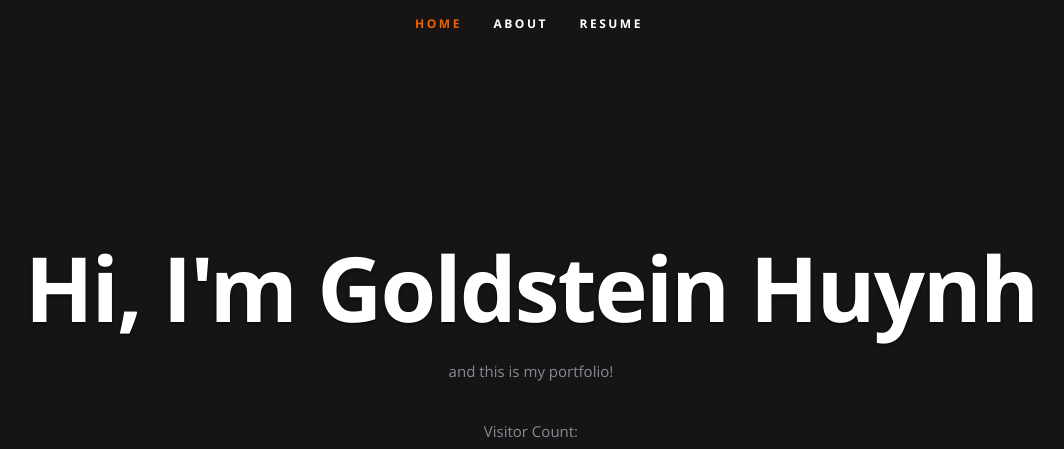
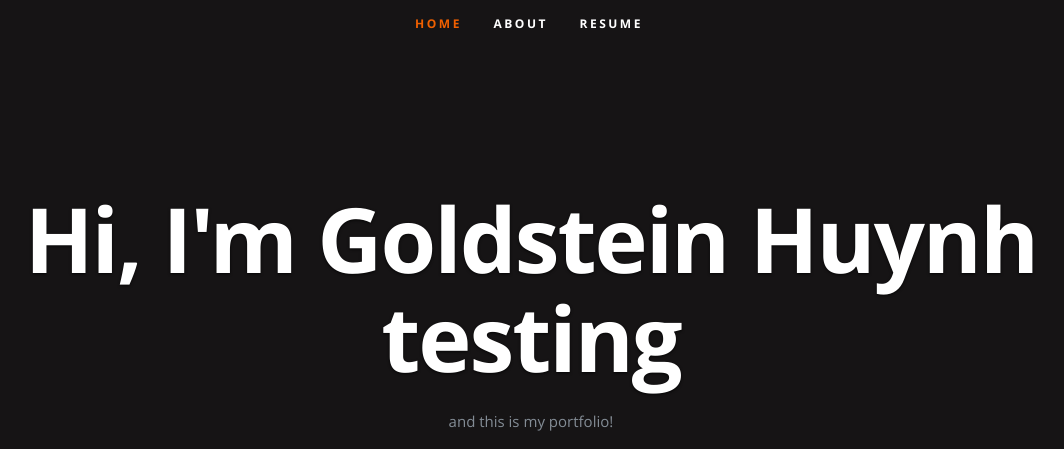
Before and after one commit to Goldsteinnn/azure-web-portfolio, a plain HTML site: page frontend/index.html in a window 1280 px wide. Shown: the top 449 px of the page, without its empty margins (111-1175 px from the left). Drawn offline with nearby package versions, Linux system fonts and the light colour scheme; no server answers.

Commit message:
testing frontend changes

```diff
--- a/frontend/index.html
+++ b/frontend/index.html
@@ -54,7 +54,7 @@
 
       <div class="row banner">
          <div class="banner-text">
-            <h1 class="responsive-headline">Hi, I'm Goldstein Huynh</h1>
+            <h1 class="responsive-headline">Hi, I'm Goldstein Huynh testing</h1>
 
             <p>and this is my portfolio!  </p>
             <p>Visitor Count: <a id="counter"></a> </p>
```
